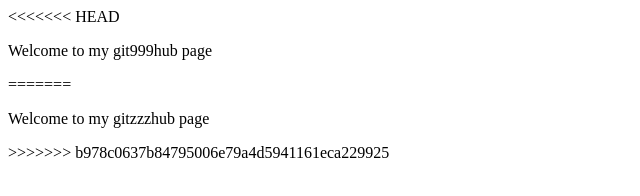
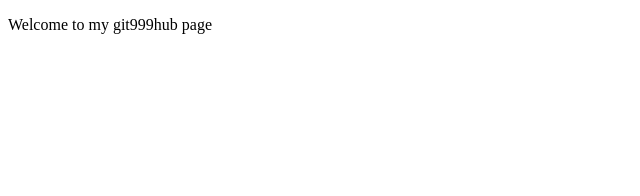
Before and after one commit to rrizleyctpi/rrizleyctpi.github.io, a plain HTML site: page Index.html in a window 1280 px wide. Shown: the whole page, without its empty margins (0-640 px from the left). Drawn offline with Linux system fonts and the light colour scheme.

Commit message:
Update Index.html

```diff
--- a/Index.html
+++ b/Index.html
@@ -3,10 +3,6 @@
 <head>
 </head>
 <body>
-<<<<<<< HEAD
 <p>Welcome to my git999hub page</p>
-=======
-<p>Welcome to my gitzzzhub page</p>
->>>>>>> b978c0637b84795006e79a4d5941161eca229925
 </body>
 </html>
```
